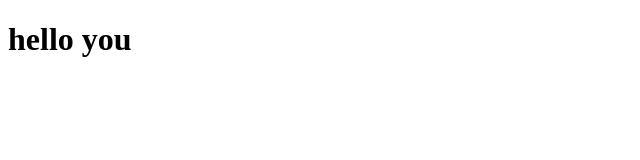
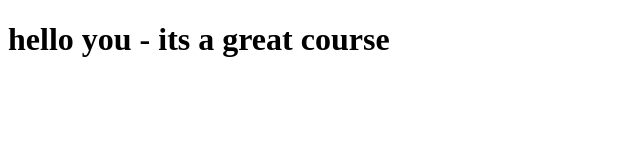
Before and after one commit to CraigHull/coursera-test, a plain HTML site: page site/site/index.html in a window 1280 px wide. Shown: the whole page, without its empty margins (0-640 px from the left). Drawn offline with Linux system fonts and the light colour scheme.

Commit message:
small addition to our page content

```diff
--- a/site/site/index.html
+++ b/site/site/index.html
@@ -4,6 +4,6 @@
 	<title>hello baby</title>
 </head>
 <body>
-<h1>hello you </h1>
+<h1>hello you - its a great course </h1>
 </body>
 </html>
```
